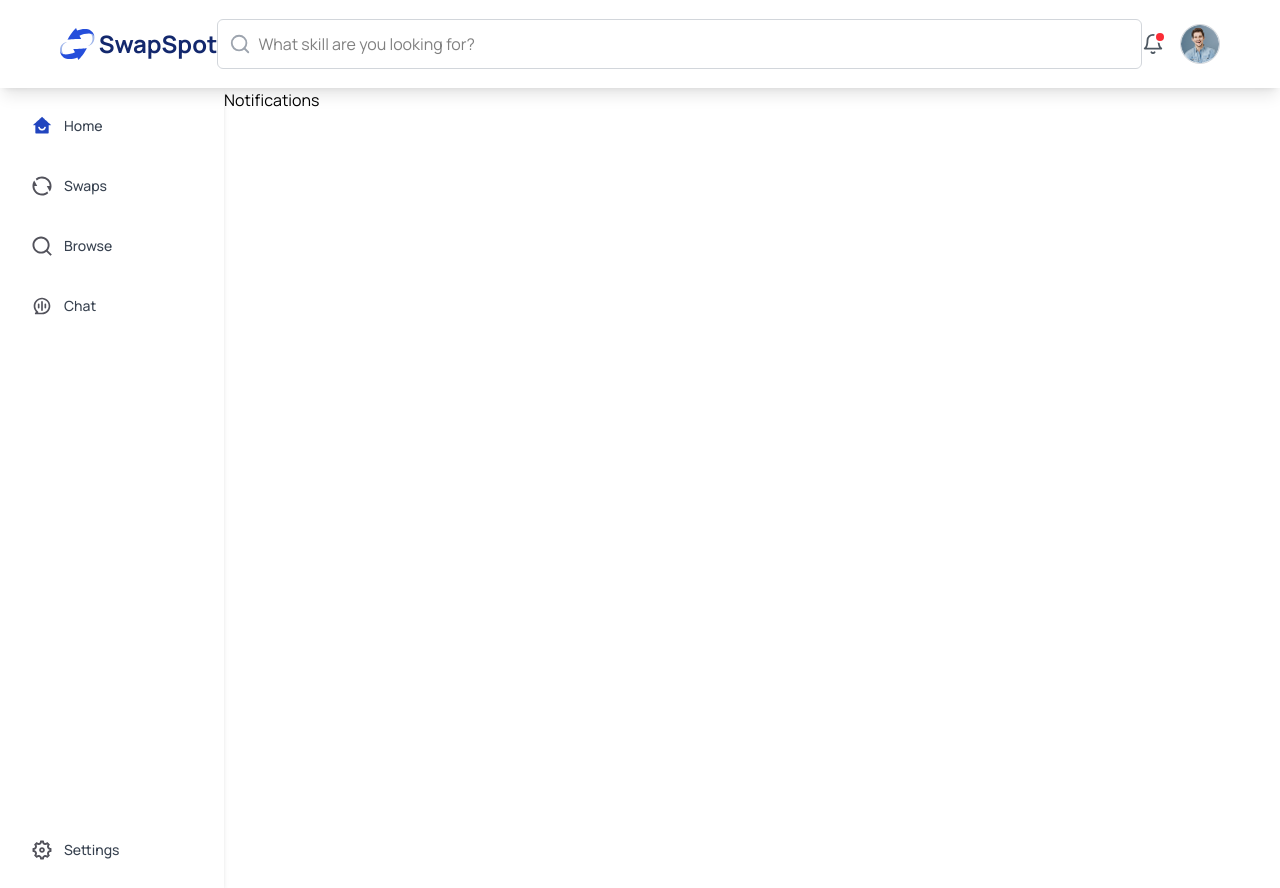
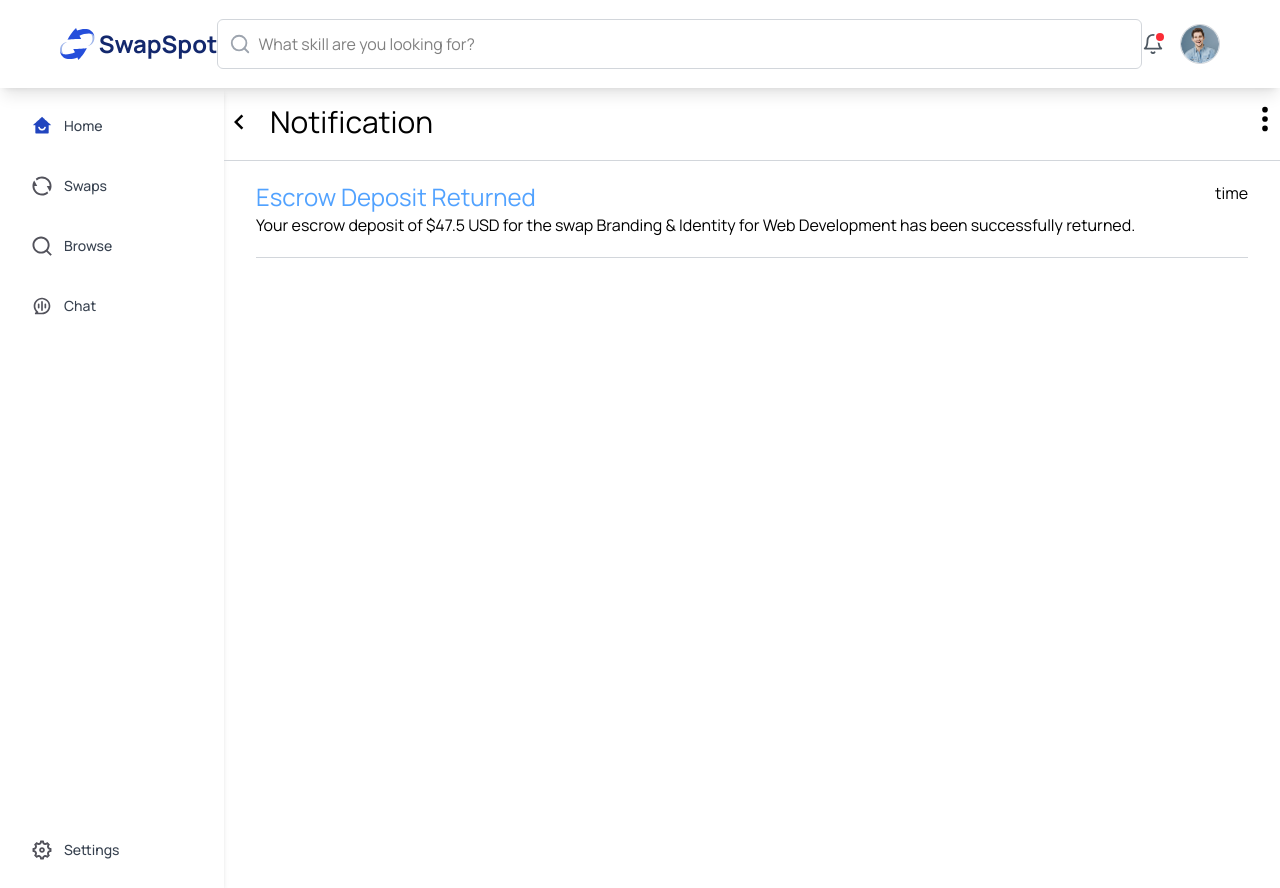
Before and after one commit to test-usa/clover-frontend, a React (Vite) app: page /dashboard/notifications in a window 1280 px wide. Built offline with nearby package versions, Linux system fonts and the light colour scheme.

Commit message:
create the notification in daashboard

```diff
--- a/src/pages/Dashboard/Notifications.tsx
+++ b/src/pages/Dashboard/Notifications.tsx
@@ -1,5 +1,41 @@
+import { BsThreeDotsVertical } from "react-icons/bs";
+import { MdOutlineKeyboardArrowLeft } from "react-icons/md";
+
 const Notifications = () => {
-  return <div>Notifications</div>;
+  return <div>
+        <div className="pt-4 ">
+               {/* Header */}
+               <div className="flex justify-between ">
+                 <div className="flex items-center gap-4">
+                   <MdOutlineKeyboardArrowLeft className="text-3xl" />
+                   <h1 className="text-3xl">Notification</h1>
+                 </div>
+
+
+                    <BsThreeDotsVertical className="text-3xl "></BsThreeDotsVertical>
+
+
+               </div>
+
+             </div>
+             <hr className="text-gray-300 my-5" />
+
+             <div className="mx-3 md:mx-8 ">
+              <div className="flex justify-between">
+                <div>
+                <h1 className="text-blue-400 text-2xl">Escrow Deposit Returned</h1>
+                <p>Your escrow deposit of $47.5 USD for the swap Branding & Identity for Web Development has been successfully returned.   </p>
+              </div>
+              <div>time</div>
+              </div>
+               <hr className="text-gray-300 my-5" />
+
+
+             </div>
+
+
+
+  </div>;
 };
 
 export default Notifications;
--- a/src/pages/Dashboard/PrivateMyProfile.tsx
+++ b/src/pages/Dashboard/PrivateMyProfile.tsx
@@ -6,9 +6,9 @@ const PrivateMyProfile = () => {
 
   return (
     <>
-      <div>
+      <div className="pt-4 px-2">
         {/* Header */}
-        <div className="flex flex-col sm:flex-row justify-between gap-4">
+        <div className="flex justify-between gap-4">
           <div className="flex items-center gap-2">
             <MdOutlineKeyboardArrowLeft className="text-3xl" />
             <h1 className="text-3xl">My Profile</h1>
@@ -36,9 +36,9 @@ const PrivateMyProfile = () => {
             src="https://i.pravatar.cc/100?img=1"
             alt=""
           />
-          <div className="mt-3 sm:mt-0">
+          <div className="mt-3 sm:mt-0 ">
             <h1 className="text-xl font-semibold">Profile Photo</h1>
-            <div className="flex md:flex-col sm:flex-row gap-3 items-start sm:items-center mt-3">
+            <div className="flex  gap-3 items-start sm:items-center mt-3">
               <button className="border border-gray-200 md:px-2 md:py-1 rounded-md">
                 Upload Photo
               </button>
```
